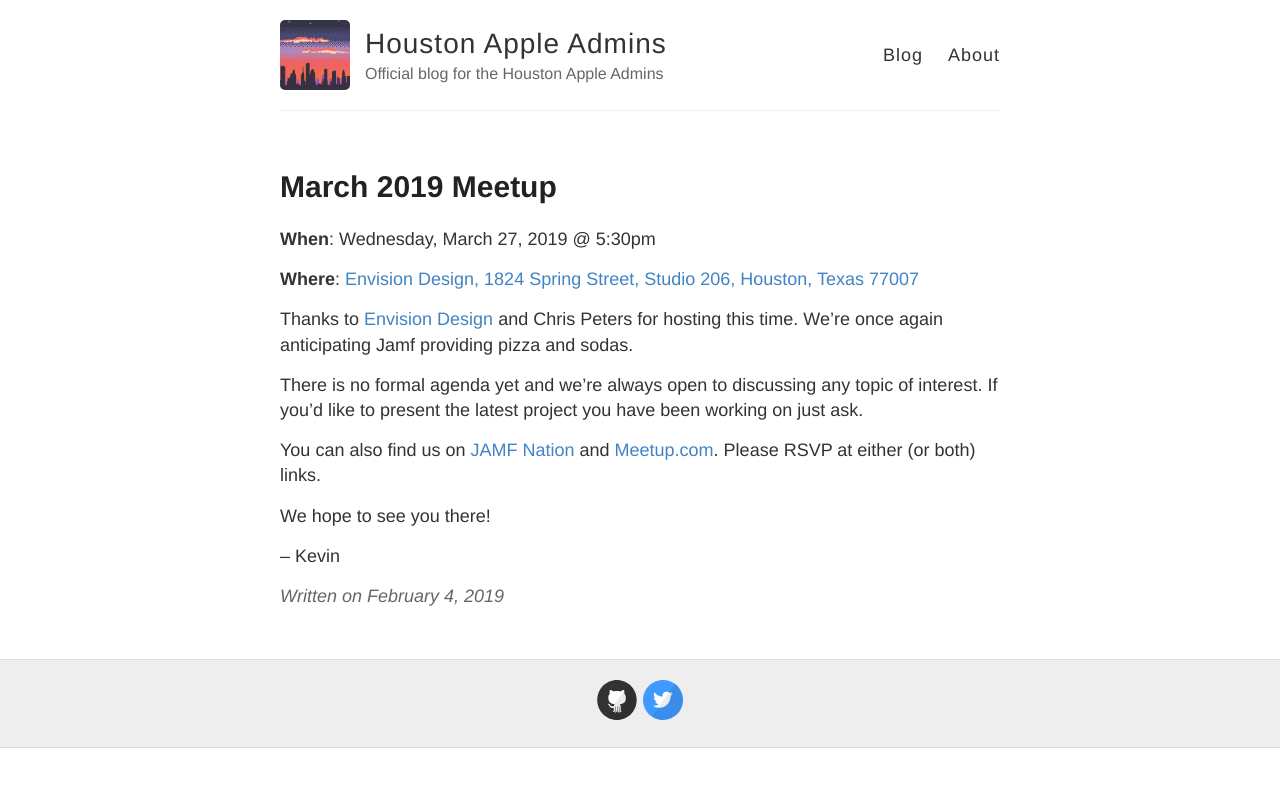
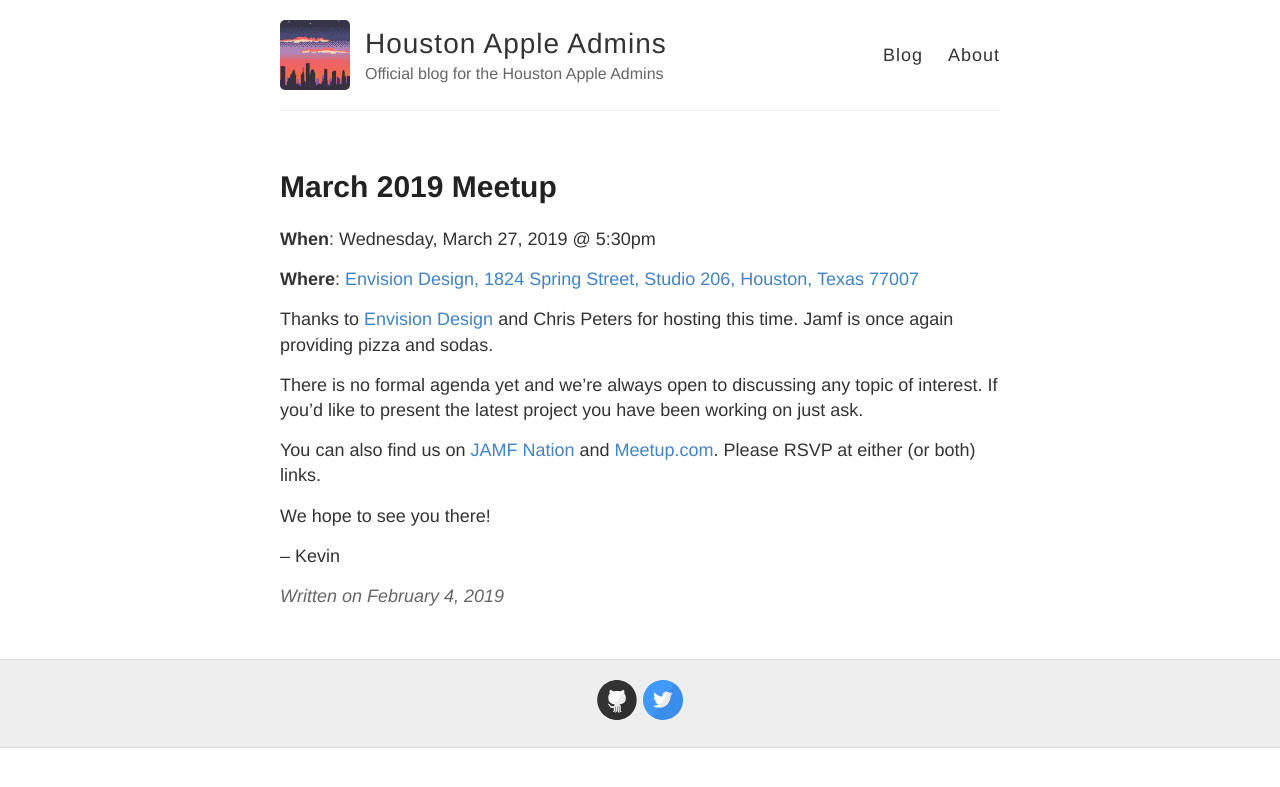
Before and after one commit to houstonappleadmins/houstonappleadmins.github.io, a Jekyll site: the page built from _posts/2019-02-04-March2019-Meetup.md, in a window 1280 px wide. Shown: the top 787 px of the page. Built offline with Jekyll 4.4.1, drawn with Linux system fonts in a browser that asks for light colours; our own code applies the rules of GitHub Pages for plain Markdown files.

Commit message:
Update pizza information.

```diff
--- a/_posts/2019-02-04-March2019-Meetup.md
+++ b/_posts/2019-02-04-March2019-Meetup.md
@@ -6,7 +6,7 @@
 
 **Where**: [Envision Design, 1824 Spring Street, Studio 206, Houston, Texas 77007](https://goo.gl/maps/WD9UL2rdYpz)
 
-Thanks to [Envision Design](https://www.envisiondesign.net) and Chris Peters for hosting this time. We're once again anticipating Jamf providing pizza and sodas.
+Thanks to [Envision Design](https://www.envisiondesign.net) and Chris Peters for hosting this time. Jamf is once again providing pizza and sodas.
 
 There is no formal agenda yet and we're always open to discussing any topic of interest. If you'd like to present the latest project you have been working on just ask.
 
```
